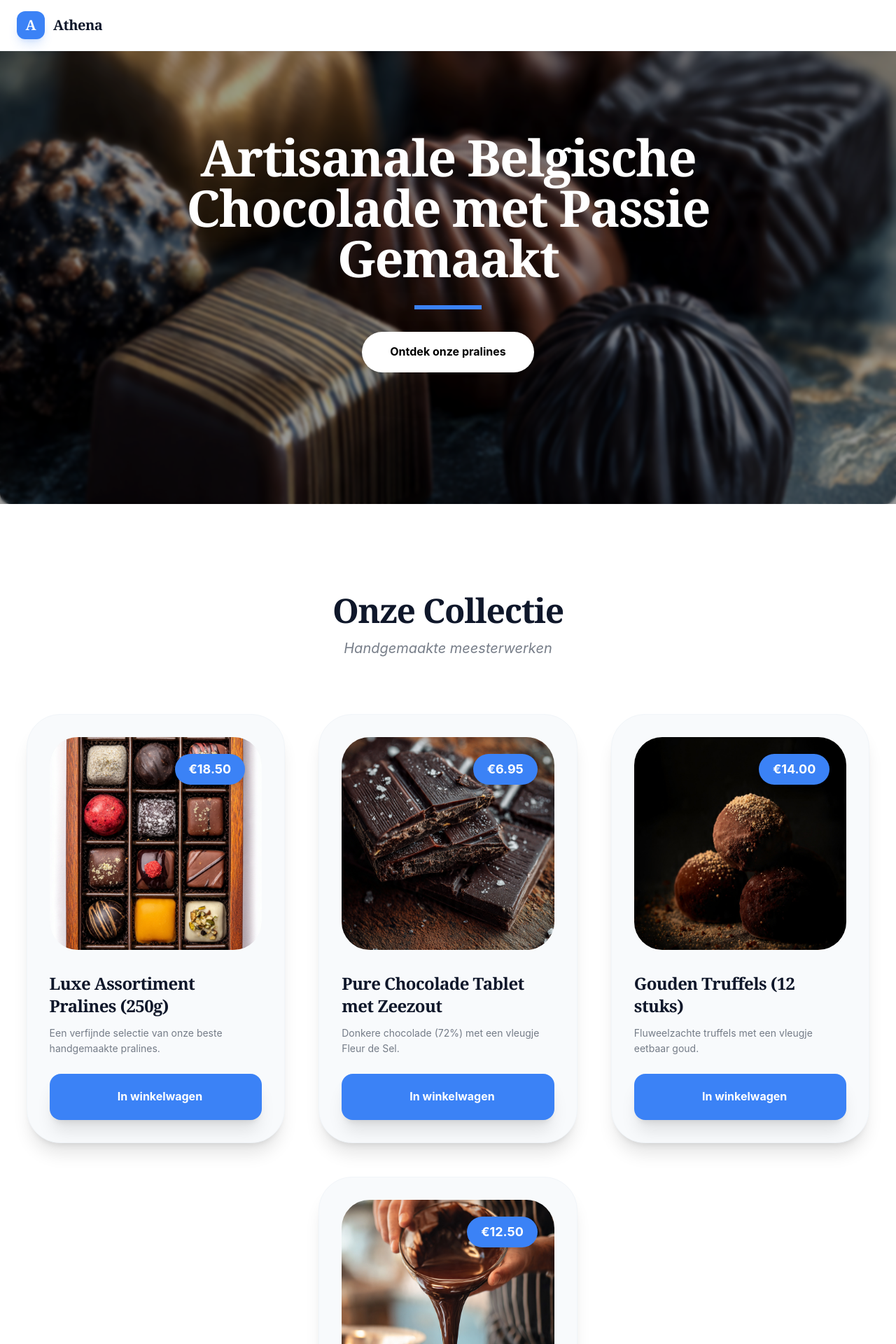
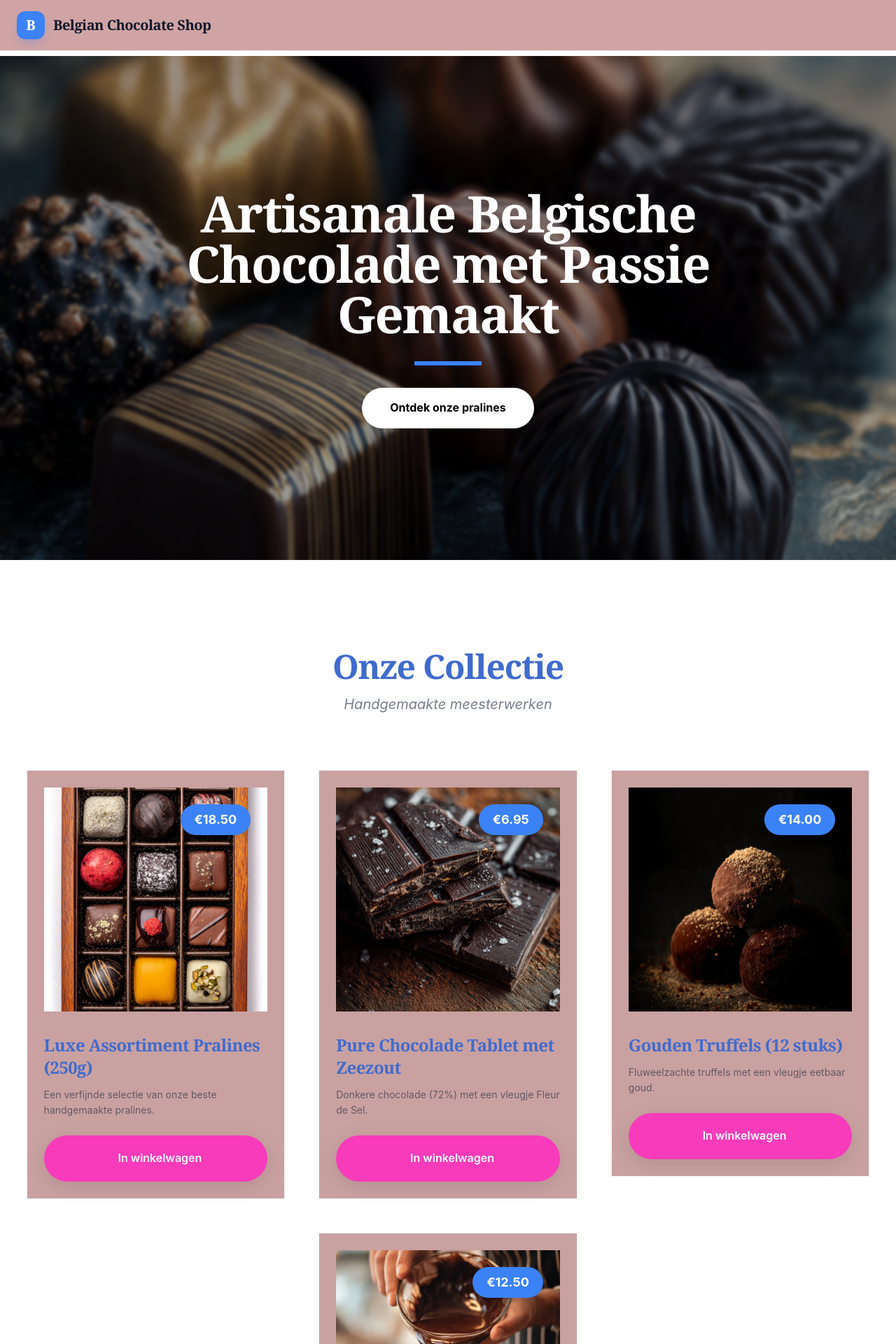
Before and after one commit to athena-cms-factory/chocolade-shop, a React (Vite) app: page / in a window 1280 px wide. Shown: the top 1920 px of the page at 70% size. Built offline with nearby package versions, Linux system fonts and the light colour scheme; no server answers.

Commit message:
fix: finalize design persistence and footer fallbacks

```diff
--- a/src/App.jsx
+++ b/src/App.jsx
@@ -1,4 +1,4 @@
-import React from 'react';
+import React, { useMemo } from 'react';
 import { BrowserRouter as Router, Routes, Route } from 'react-router-dom';
 import Header from './components/Header';
 import Section from './components/Section';
@@ -8,18 +8,67 @@ import CartOverlay from './components/CartOverlay';
 import { CartProvider } from './components/CartContext';
 
 const Layout = ({ data, children }) => {
-  const primaryTable = Object.keys(data)[0];
   return (
     <div className="min-h-screen bg-[var(--color-background)] text-[var(--color-text)] transition-colors duration-500">
-      <Header primaryTable={data[primaryTable]} tableName={primaryTable} siteSettings={data['site_settings']} />
-      <main>{children}</main>
-      <Footer primaryTable={data[primaryTable]} />
+      <Header primaryTable={data.basisgegevens} siteSettings={data['site_settings']} />
+      <main className="pt-20">{children}</main>
+      <Footer primaryTable={data.basisgegevens} />
       <CartOverlay />
     </div>
   );
 };
 
 const App = ({ data }) => {
+  // Pas globale thema instellingen toe
+  useMemo(() => {
+    const settings = Array.isArray(data.site_settings) ? (data.site_settings[0] || {}) : (data.site_settings || {});
+    const root = document.documentElement;
+
+    // Theme Switch
+    if (settings.theme === 'dark') root.classList.add('dark');
+    else root.classList.remove('dark');
+
+    // Mappings
+    const mappings = {
+        light_primary_color: '--color-primary',
+        light_heading_color: '--color-heading',
+        light_accent_color: '--color-accent',
+        light_button_color: '--color-button-bg',
+        light_card_color: '--color-card-bg',
+        light_header_color: '--color-header-bg',
+        light_bg_color: '--color-background',
+        light_text_color: '--color-text',
+        dark_primary_color: '--color-primary',
+        dark_heading_color: '--color-heading',
+        dark_accent_color: '--color-accent',
+        dark_button_color: '--color-button-bg',
+        dark_card_color: '--color-card-bg',
+        dark_header_color: '--color-header-bg',
+        dark_bg_color: '--color-background',
+        dark_text_color: '--color-text',
+        global_radius: '--radius-custom',
+        global_shadow: '--shadow-main'
+    };
+
+    const isDark = root.classList.contains('dark');
+    const prefix = isDark ? 'dark_' : 'light_';
+
+    Object.keys(settings).forEach(key => {
+        if (key.startsWith(prefix) || key.startsWith('global_')) {
+            const varName = mappings[key];
+            if (varName) {
+                let val = settings[key];
+                if (key === 'global_shadow') {
+                    if (val === 'soft') val = '0 4px 20px -2px rgba(0, 0, 0, 0.05)';
+                    else if (val === 'strong') val = '0 20px 50px -5px rgba(0, 0, 0, 0.15)';
+                    else if (val === 'none') val = 'none';
+                }
+                root.style.setProperty(varName, val);
+            }
+        }
+    });
+  }, [data.site_settings]);
+
   return (
     <CartProvider>
       <Router basename={import.meta.env.BASE_URL}>
--- a/src/components/Footer.jsx
+++ b/src/components/Footer.jsx
@@ -5,7 +5,7 @@ export default function Footer({ primaryTable }) {
   const info = primaryTable?.[0] || {};
 
   // Zoek velden met verschillende mogelijke aliassen
-  const naam = info.bedrijfsnaam || info.naam_bedrijf || info['config_id'] || info.naam || info.titel || 'chocolade-shop';
+  const naam = info.site_naam || info.bedrijfsnaam || info.naam_bedrijf || info.naam || info.titel || 'Athena Shop';
   const adres = info.adres || info.address || info.locatie || '';
   const telefoon = info.telefoonnummer || info.telefoon || info.phone || '';
   const email = info.email_algemeen || info.email_publiek || info.email || '';
--- a/src/components/Section.jsx
+++ b/src/components/Section.jsx
@@ -70,8 +70,12 @@ const Section = ({ data }) => {
                   {items.map((item, index) => {
                     const priceValue = parseFloat(String(item.prijs).replace(',', '.'));
                     return (
-                      <article key={index} className="w-full md:w-[calc(45%)] lg:w-[calc(30%)] min-w-[300px] flex flex-col h-full bg-surface p-8 rounded-[3rem] shadow-xl border border-slate-100 dark:border-white/5 group hover:scale-[1.02] transition-all duration-500">
-                        <div className="relative aspect-square rounded-[2.5rem] overflow-hidden mb-8 shadow-inner">
+                      <article
+                        key={index}
+                        className="w-full md:w-[calc(45%)] lg:w-[calc(30%)] min-w-[300px] flex flex-col h-full card group transition-all duration-500"
+                        style={{ borderRadius: 'var(--radius-custom)', boxShadow: 'var(--shadow-main)' }}
+                      >
+                        <div className="relative aspect-square overflow-hidden mb-8 shadow-inner" style={{ borderRadius: 'calc(var(--radius-custom) * 0.8)' }}>
                           <EditableMedia
                             src={item.product_foto_url}
                             cmsBind={{file: 'producten', index, key: 'product_foto_url'}}
@@ -91,7 +95,7 @@ const Section = ({ data }) => {
                         </div>
                         <button
                           onClick={() => addToCart({ id: item.product_id || index, title: item.naam, price: priceValue, image: item.product_foto_url })}
-                          className="w-full py-5 bg-accent text-white rounded-2xl font-bold hover:shadow-accent/30 shadow-xl transition-all flex items-center justify-center gap-3"
+                          className="btn-primary w-full py-5 flex items-center justify-center gap-3"
                         >
                           <i className="fa-solid fa-cart-shopping"></i> In winkelwagen
                         </button>
--- a/src/data/basisgegevens.json
+++ b/src/data/basisgegevens.json
@@ -6,6 +6,6 @@
     "hero_afbeelding": "hero.jpeg",
     "order_email": "bestellingen@chocolaterie-artisan.be",
     "valuta_code": "EURO",
-    "naam": "Belgian Chocolate Store"
+    "naam": "sfsg"
   }
 ]
--- a/src/data/site_settings.json
+++ b/src/data/site_settings.json
@@ -5,8 +5,13 @@
   "dark_text_color": "#497097",
   "title": "Belgian Chocolate",
   "dark_title_color": "#e0cdcd",
-  "light_header_color": "#e35f5f",
+  "light_header_color": "#d0a4a4",
   "light_button_color": "#f73bbb",
   "light_card_color": "#c9a1a1",
-  "global_shadow": "strong"
+  "global_shadow": "none",
+  "dark_card_color": "#747f90",
+  "dark_button_color": "#415b7c",
+  "dark_accent_color": "#a3acb8",
+  "global_radius": "0px",
+  "light_heading_color": "#406bce"
 }
--- a/src/dock-connector.js
+++ b/src/dock-connector.js
@@ -21,7 +21,7 @@
             'light_heading_color': ['--color-heading'],
             'light_accent_color': ['--color-accent'],
             'light_button_color': ['--color-button-bg', '--btn-bg'],
-            'light_card_color': ['--color-card-bg', '--card-bg', '--surface'],
+            'light_card_color': ['--color-card-bg', '--card-bg', '--surface', '--color-surface'],
             'light_header_color': ['--color-header-bg', '--nav-bg'],
             'light_bg_color': ['--color-background', '--bg-site'],
             'light_text_color': ['--color-text'],
@@ -34,7 +34,7 @@
             'dark_heading_color': ['--color-heading'],
             'dark_accent_color': ['--color-accent'],
             'dark_button_color': ['--color-button-bg', '--btn-bg'],
-            'dark_card_color': ['--color-card-bg', '--card-bg', '--surface'],
+            'dark_card_color': ['--color-card-bg', '--card-bg', '--surface', '--color-surface'],
             'dark_header_color': ['--color-header-bg', '--nav-bg'],
             'dark_bg_color': ['--color-background', '--bg-site'],
             'dark_text_color': ['--color-text'],
@@ -91,11 +91,21 @@
                 return;
             }
 
+            // Global settings mapping
+            let finalValue = value;
+            if (key === 'global_shadow') {
+                if (value === 'soft') finalValue = '0 4px 20px -2px rgba(0, 0, 0, 0.05)';
+                else if (value === 'strong') finalValue = '0 20px 50px -5px rgba(0, 0, 0, 0.15)';
+                else if (value === 'none') finalValue = 'none';
+            }
+
             const targetTheme = key.startsWith('dark') ? 'dark' : 'light';
-            if (targetTheme === currentTheme) {
+            const isGlobal = key.startsWith('global_');
+
+            if (isGlobal || targetTheme === currentTheme) {
                 const vars = themeMappings[currentTheme][key];
                 if (vars) {
-                    vars.forEach(v => document.documentElement.style.setProperty(v, value));
+                    vars.forEach(v => document.documentElement.style.setProperty(v, finalValue));
                 }
             }
         }
--- a/src/modern.css
+++ b/src/modern.css
@@ -44,8 +44,11 @@
     --color-button-bg: #3b82f6;
     --color-card-bg: #ffffff;
     --color-header-bg: #ffffff;
+    --color-surface: #ffffff;
     --color-background: #ffffff;
     --color-text: #1e293b;
+    --radius-custom: 1rem;
+    --shadow-main: 0 4px 20px -2px rgba(0, 0, 0, 0.05);
   }
 
   /* Dark mode overrides via class (Dock controlled) */
@@ -58,8 +61,10 @@
     --color-button-bg: #60a5fa;
     --color-card-bg: #1e293b;
     --color-header-bg: #0f172a;
+    --color-surface: #1e293b;
     --color-background: #0f172a;
     --color-text: #f8fafc;
+    --shadow-main: 0 10px 40px rgba(0,0,0,0.3);
   }
 
   body {
@@ -96,9 +101,9 @@
 
 @layer components {
   .btn-primary {
-    @apply px-6 py-3 text-white rounded-full font-semibold transition-all hover:scale-105 active:scale-95 shadow-lg;
+    @apply px-6 py-3 text-white rounded-full font-semibold transition-all hover:scale-105 active:scale-95 shadow-xl;
     background-color: var(--color-button-bg);
-    box-shadow: 0 10px 15px -3px rgba(var(--color-button-bg), 0.3);
+    box-shadow: 0 8px 30px rgba(0,0,0,0.1);
   }
 
   .card {
```
